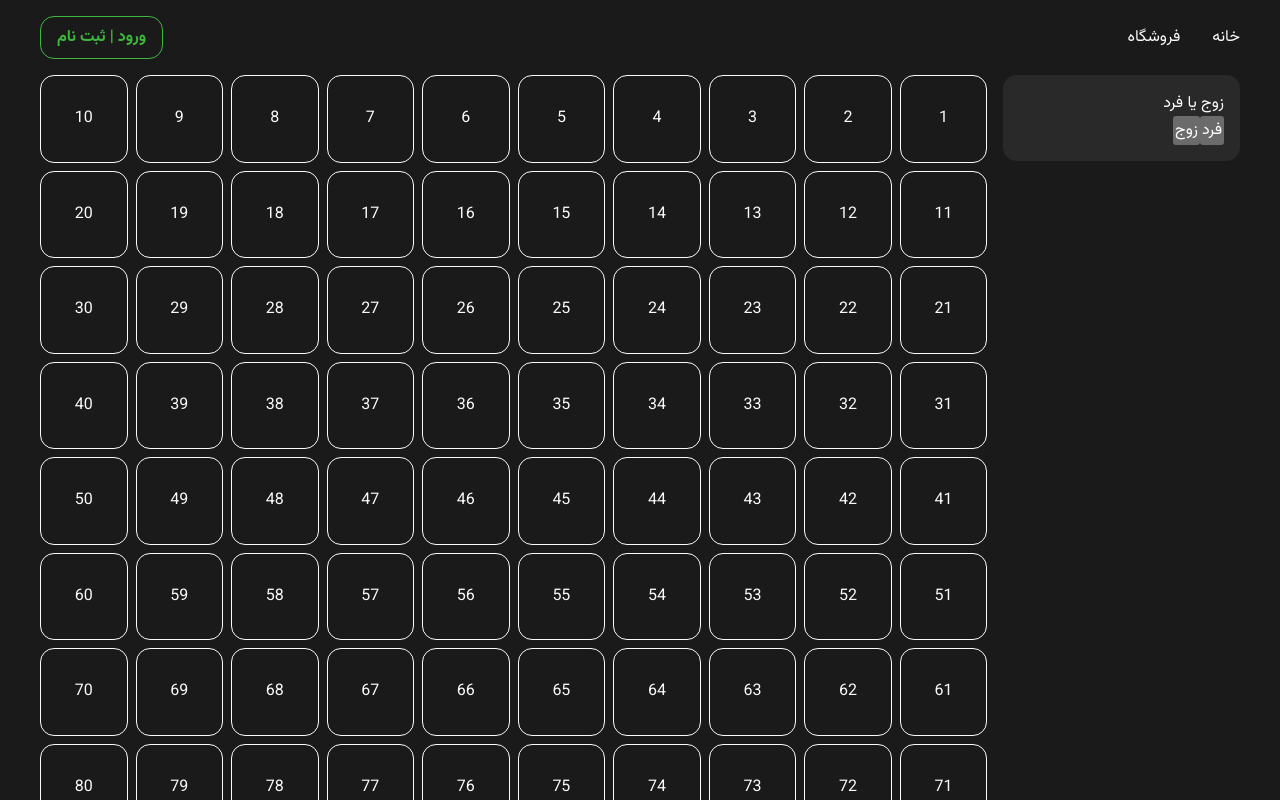
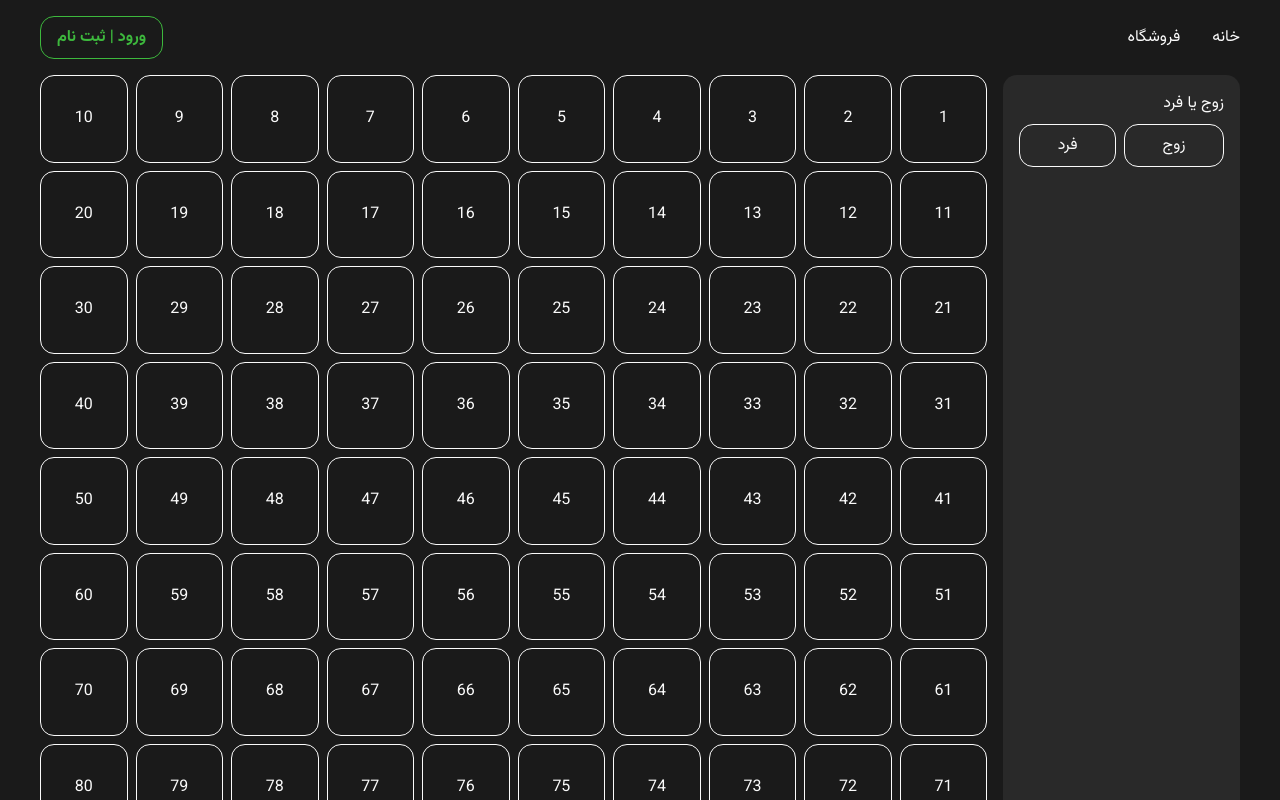
Before and after one commit to sobhanjaferi/Doctor-Man, a Next.js app: page /search in a window 1280 px wide. Shown: the top 800 px of the page. Built offline with nearby package versions, Linux system fonts and the light colour scheme.

Commit message:
[ADD] filter component

```diff
--- /dev/null
+++ b/src/app/search/components/filter/filter.component.tsx
@@ -0,0 +1,34 @@
+import CardComponent from "@/components/card/card.component";
+import FilterButtonComponent from "@/components/filter-botton/filter-button.component";
+import { ReactElement } from "react";
+import styles from "./filter.module.css";
+
+type Option = {
+  value: string;
+  title: string;
+};
+
+type Props = {
+  title: string;
+  options: Option[];
+};
+
+export default function FilterComponent({
+  title,
+  options,
+}: Props): ReactElement {
+  return (
+    <CardComponent>
+      <div className={styles.filters}>
+        <div className="title">{title}</div>
+        <div className={styles.buttons}>
+          {options.map((option) => (
+            <FilterButtonComponent key={option.value}>
+              {option.title}
+            </FilterButtonComponent>
+          ))}
+        </div>
+      </div>
+    </CardComponent>
+  );
+}
--- /dev/null
+++ b/src/app/search/components/filter/filter.module.css
@@ -0,0 +1,14 @@
+
+  .filters {
+    .buttons {
+      display: flex;
+      flex-wrap: wrap;
+      gap: 0.5rem;
+
+      margin-block-start: 0.5rem;
+
+      > * {
+        flex: 1 0 auto;
+      }
+    }
+  }
--- a/src/app/search/page.tsx
+++ b/src/app/search/page.tsx
@@ -1,6 +1,6 @@
 import { ReactElement } from "react";
 import styles from "./page.module.css";
-import CardComponent from "@/components/card/card.component";
+import FilterComponent from "./components/filter/filter.component";
 
 export default function SearchPage(): ReactElement {
   const items = Array(100)
@@ -9,13 +9,13 @@
 
   return (
     <div className={styles.page}>
-      <div className={styles.filters}>
-        <CardComponent>
-          <div className="title">زوج یا فرد</div>
-          <button>فرد</button>
-          <button>زوج</button>
-        </CardComponent>
-      </div>
+      <FilterComponent
+        title="زوج یا فرد"
+        options={[
+          { title: "زوج", value: "even" },
+          { title: "فرد", value: "odd" },
+        ]}
+      />
 
       <ul className={styles.results}>
         {items.map((item) => (
--- /dev/null
+++ b/src/components/filter-botton/filter-button.component.tsx
@@ -0,0 +1,27 @@
+import { ComponentProps, ReactElement } from "react";
+import styles from "./filter-button.module.css";
+import clsx from "clsx";
+
+type Props = ComponentProps<"button"> & {
+  isActive?: boolean;
+};
+
+export default function FilterButtonComponent({
+  className,
+  children,
+  isActive = false,
+  ...otherProps
+}: Props): ReactElement {
+  return (
+    <button
+      className={clsx(
+        className,
+        styles["filter-button"],
+        isActive && styles.active,
+      )}
+      {...otherProps}
+    >
+      {children}
+    </button>
+  );
+}
--- /dev/null
+++ b/src/components/filter-botton/filter-button.module.css
@@ -0,0 +1,28 @@
+.filter-button {
+  background-color: transparent;
+  color: inherit;
+
+  display: grid;
+  place-content: center;
+
+  padding: 0.5rem 1rem;
+
+  cursor: pointer;
+
+  border: 1px solid currentColor;
+  border-radius: var(--border-radius);
+
+  transition: all 0.2s ease-in-out;
+
+  &:hover {
+    background-color: var(--color-primary-fade);
+    color: var(--color-primary-opposite);
+  }
+
+  &.active {
+    background-color: var(--color-primary);
+    color: var(--color-primary-opposite);
+
+    border-color: var(--color-primary);
+  }
+}
```
